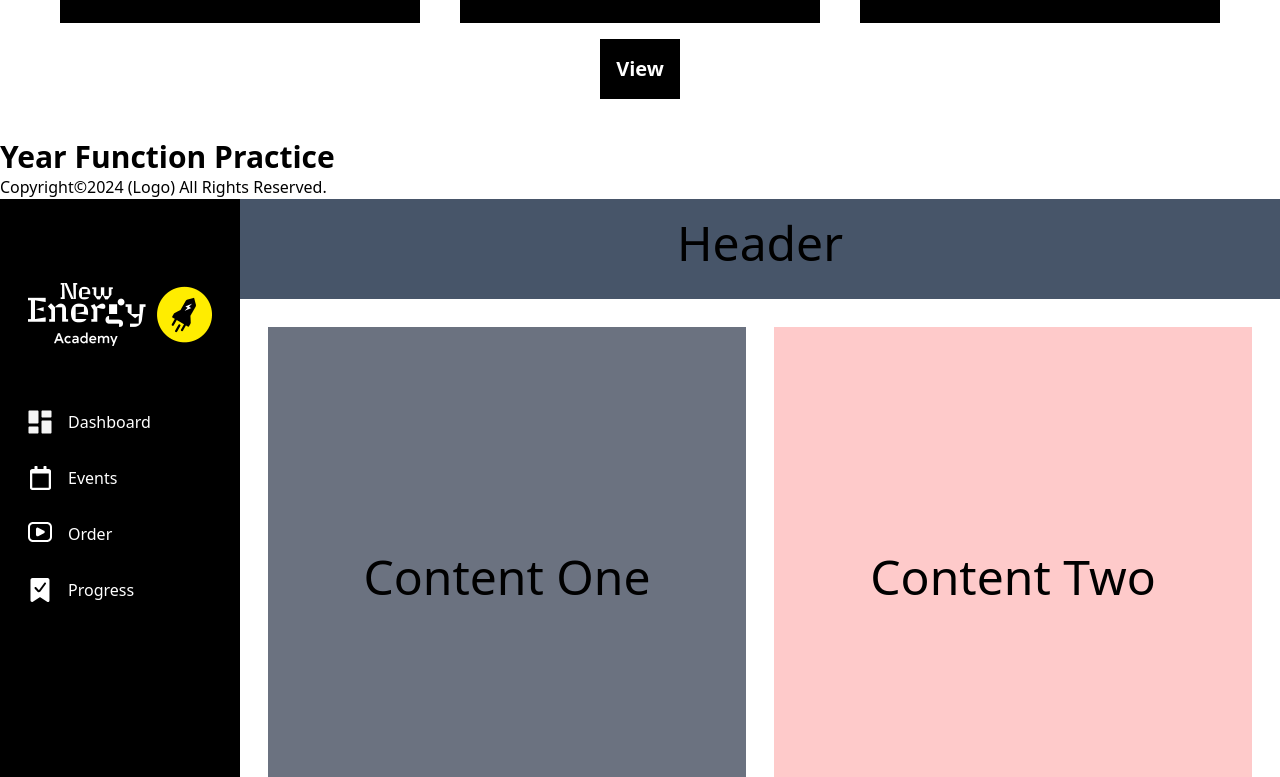
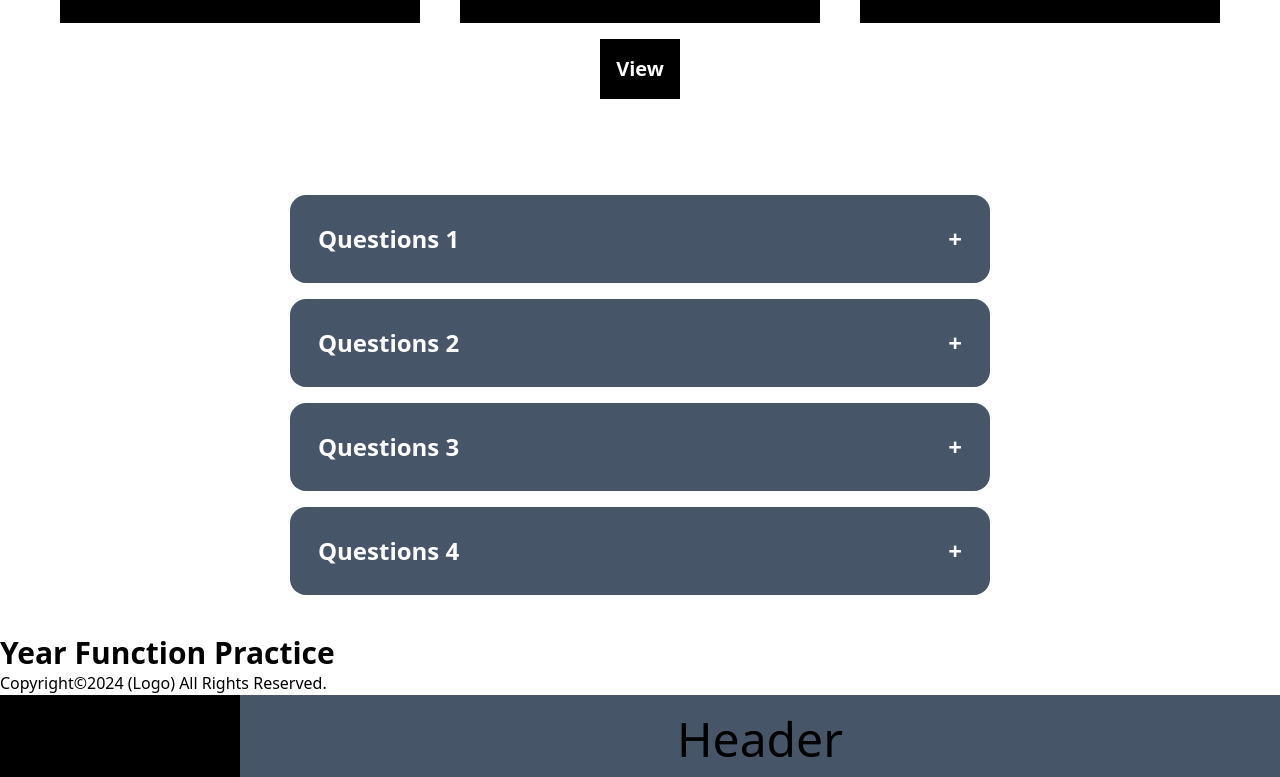
Before and after one commit to AnjaliChandaRC/new-students-react-class, a React (Create React App) app: page / in a window 1280 px wide. Shown: the part 2820-3597 px from the top of the page. Built offline with nearby package versions, Linux system fonts and the light colour scheme.

Commit message:
make custom accordion

```diff
--- a/src/components/common/Helper.jsx
+++ b/src/components/common/Helper.jsx
@@ -84,3 +84,22 @@ export const SIDEBAR_DATA = [
         url: "/progress"
     },
 ]
+
+export const ACCORDION_DATA = [
+    {
+        questions: "Questions 1",
+        answer: "Lorem ipsum dolor sit amet consectetur adipisicing elit. Laboriosam deserunt corrupti quam neque vel nostrum, fugiat impedit temporibus ipsum doloremque, sapiente voluptate quos debitis repudiandae voluptas deleniti dolorem. Facere, saepe."
+    },
+    {
+        questions: "Questions 2",
+        answer: "Lorem ipsum dolor sit amet consectetur adipisicing elit."
+    },
+    {
+        questions: "Questions 3",
+        answer: "Lorem ipsum dolor sit amet consectetur adipisicing elit. Laboriosam deserunt corrupti quam neque vel nostrum."
+    },
+    {
+        questions: "Questions 4",
+        answer: "Lorem ipsum dolor sit amet consectetur adipisicing elit. Laboriosam deserunt corrupti quam neque vel nostrum, fugiat impedit temporibus ipsum doloremque, sapiente voluptate."
+    },
+]
--- /dev/null
+++ b/src/components/home/CustomAccordion.jsx
@@ -0,0 +1,41 @@
+import React, { useRef, useState } from 'react';
+import { ACCORDION_DATA } from '../common/Helper';
+
+const CustomAccordion = () => {
+    const [activeIndex, setActiveIndex] = useState(null);
+    const contentRefs = useRef([]);
+
+    const toggleAccordion = (index) => {
+        setActiveIndex(activeIndex === index ? null : index);
+    };
+
+    return (
+        <div className='max-w-[700px] mx-auto py-10'>
+            {ACCORDION_DATA.map((obj, index) => (
+                <div key={index} className='bg-slate-600 rounded-2xl p-7 mt-4'>
+                    <div
+                        className='flex justify-between items-center cursor-pointer transition-all duration-300 ease-in-out'
+                        onClick={() => toggleAccordion(index)}
+                    >
+                        <h2 className='text-2xl font-bold text-white'>{obj.questions}</h2>
+                        <p className='text-2xl font-bold text-white'>{activeIndex === index ? '-' : '+'}</p>
+                    </div>
+                    <div
+                        ref={(el) => (contentRefs.current[index] = el)}
+                        style={{
+                            maxHeight:
+                                activeIndex === index
+                                    ? contentRefs.current[index]?.scrollHeight + 'px'
+                                    : '0px',
+                        }}
+                        className='overflow-hidden transition-max-height duration-500 ease-in-out'
+                    >
+                        <p className='text-base font-bold text-white mt-2'>{obj.answer}</p>
+                    </div>
+                </div>
+            ))}
+        </div>
+    );
+};
+
+export default CustomAccordion;
--- a/src/views/Home.jsx
+++ b/src/views/Home.jsx
@@ -11,6 +11,7 @@ import UseLocationPrac from '../components/home/UseLocationPrac'
 import ViewLessCards from '../components/home/ViewLessCards'
 import Dashboard from '../components/home/Dashboard'
 import FormValidation from '../components/home/FormValidation'
+import CustomAccordion from '../components/home/CustomAccordion'
 
 const Home = () => {
   return (
@@ -25,6 +26,7 @@ const Home = () => {
       <EmailJsPractice />
       <LottiePractice />
       <ViewLessCards />
+      <CustomAccordion/>
       <Footer />
         <Dashboard />
     </>
```
